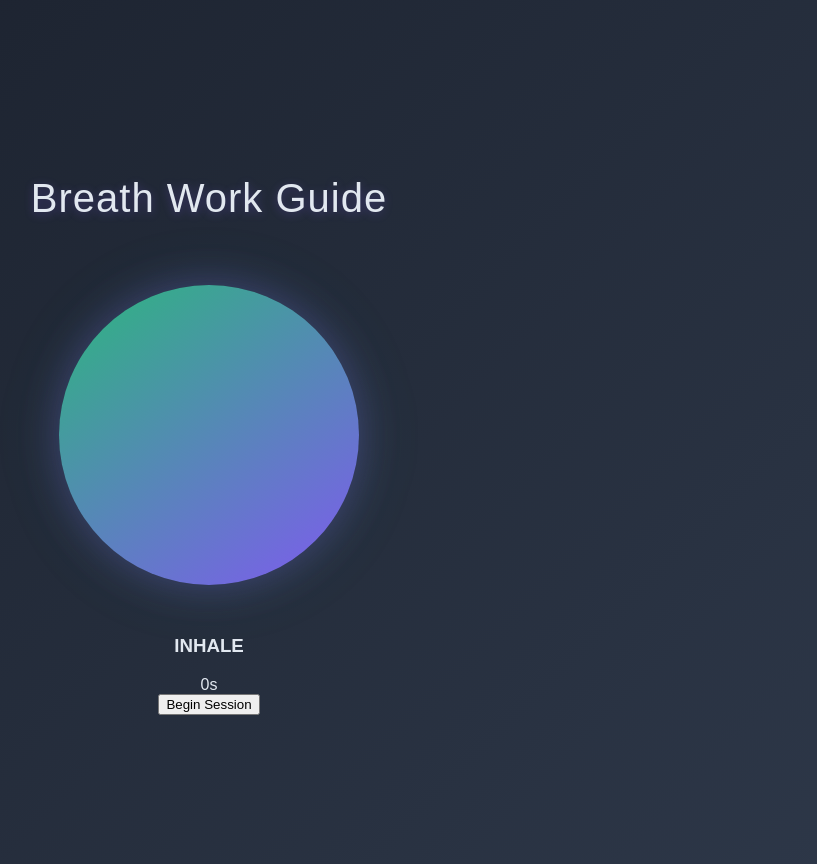
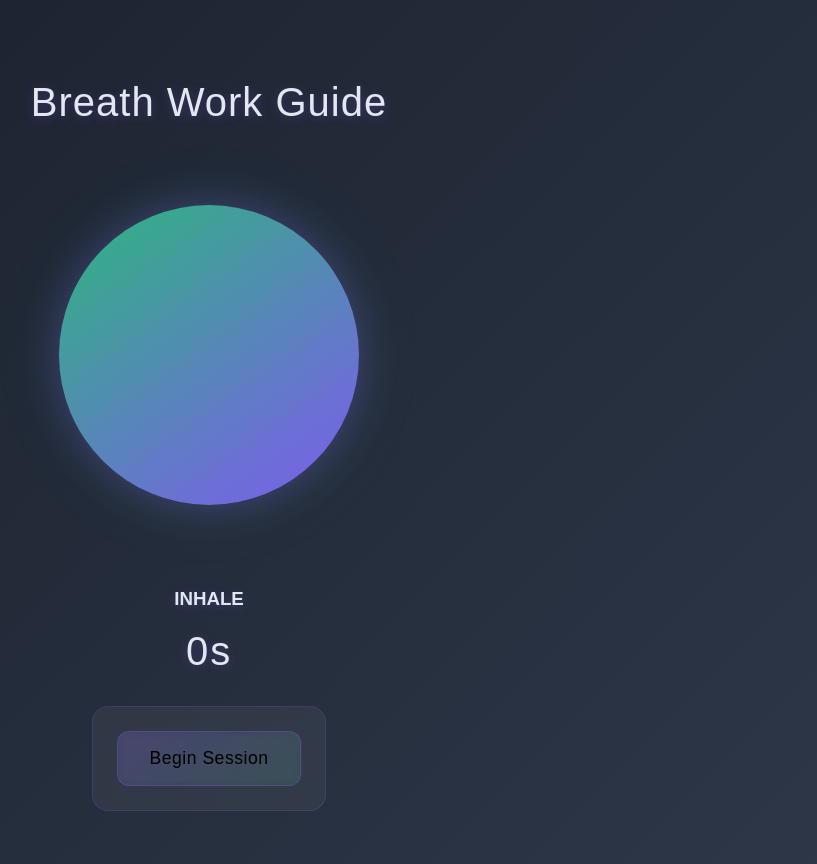
Before and after one commit to KhalidAlao/breathwork-guide, a React (Create React App) app: page / in a window 1280 px wide. Shown: the whole page, without its empty margins (431-1248 px from the left). Built offline with nearby package versions, Linux system fonts and the light colour scheme.

Commit message:
File renames and design updates

```diff
--- a/src/App.css
+++ b/src/App.css
@@ -39,7 +39,7 @@ h1 {
 .appTitle {
   color: #E2E8F0;
   font-size: 2.5rem;
-  margin-bottom: 2rem;
+  margin-bottom: 3rem;
   font-weight: 300;
   letter-spacing: 1px;
   text-shadow: 0 2px 10px rgba(127, 90, 240, 0.3);
--- a/src/Components/Controls/Controls.js
+++ b/src/Components/Controls/Controls.js
@@ -1,5 +1,5 @@
 import React from 'react';
-import styles from './Controls.css'
+import styles from './Controls.module.css'
 
 
 const Controls = ({ startBreathing, stopBreathing, toggleHold, isBreathing, hold }) => {
--- a/src/Components/Controls/Controls.css
+++ b/src/Components/Controls/Controls.module.css
@@ -17,14 +17,15 @@
   .controlButton {
     background: linear-gradient(145deg, rgba(127, 90, 240, 0.2), rgba(44, 182, 125, 0.1));
     border: 1px solid rgba(127, 90, 240, 0.3);
-    color: #E2E8F0;
-    padding: 12px 24px;
-    border-radius: 8px;
-    font-size: 1rem;
+    color: black;
+    padding: 16px 32px;
+    border-radius: 12px;
+    font-size: 1.1rem;
     cursor: pointer;
     transition: all 0.3s ease;
     backdrop-filter: blur(5px);
     letter-spacing: 0.5px;
+    margin: 0.5rem;
   }
 
   .controlButton:hover {
@@ -36,6 +37,10 @@
   .stopButton {
     border-color: rgba(255, 105, 97, 0.3);
     background: linear-gradient(145deg, rgba(255, 105, 97, 0.1), rgba(255, 105, 97, 0.05));
+    padding: 16px 32px;
+    border-radius: 12px;
+    font-size: 1.1rem;
+    margin: 0.5rem;
   }
 
   .stopButton:hover {
--- a/src/Components/Timer/Timer.js
+++ b/src/Components/Timer/Timer.js
@@ -1,5 +1,5 @@
 import React from 'react';
-import styles from './Timer.css'
+import styles from './Timer.module.css'
 
 
 const Timer = ({ timeLeft, phase }) => (
--- a/src/Components/Timer/Timer.css
+++ b/src/Components/Timer/Timer.module.css
@@ -1,6 +1,7 @@
 .timer {
     color: #E2E8F0;
     text-shadow: 0 2px 10px rgba(127, 90, 240, 0.3);
+    margin-top: 2rem;
   }
 
   .time {
```
